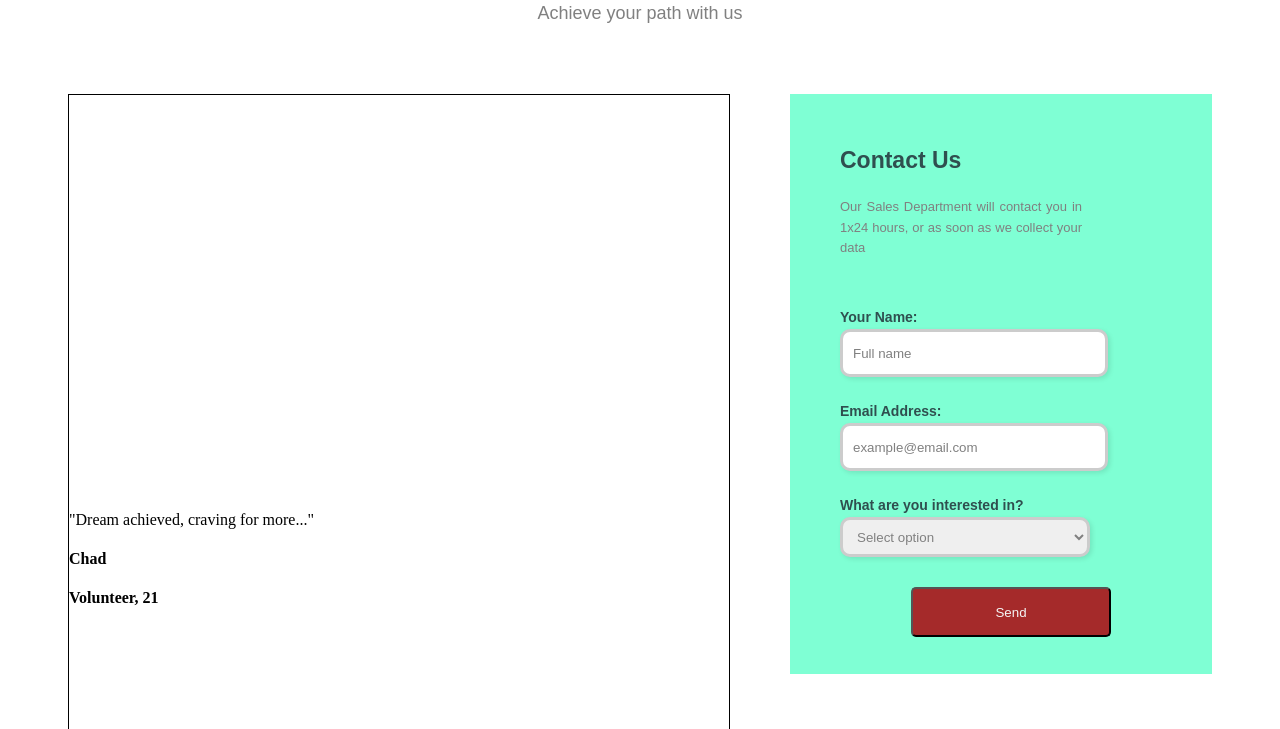
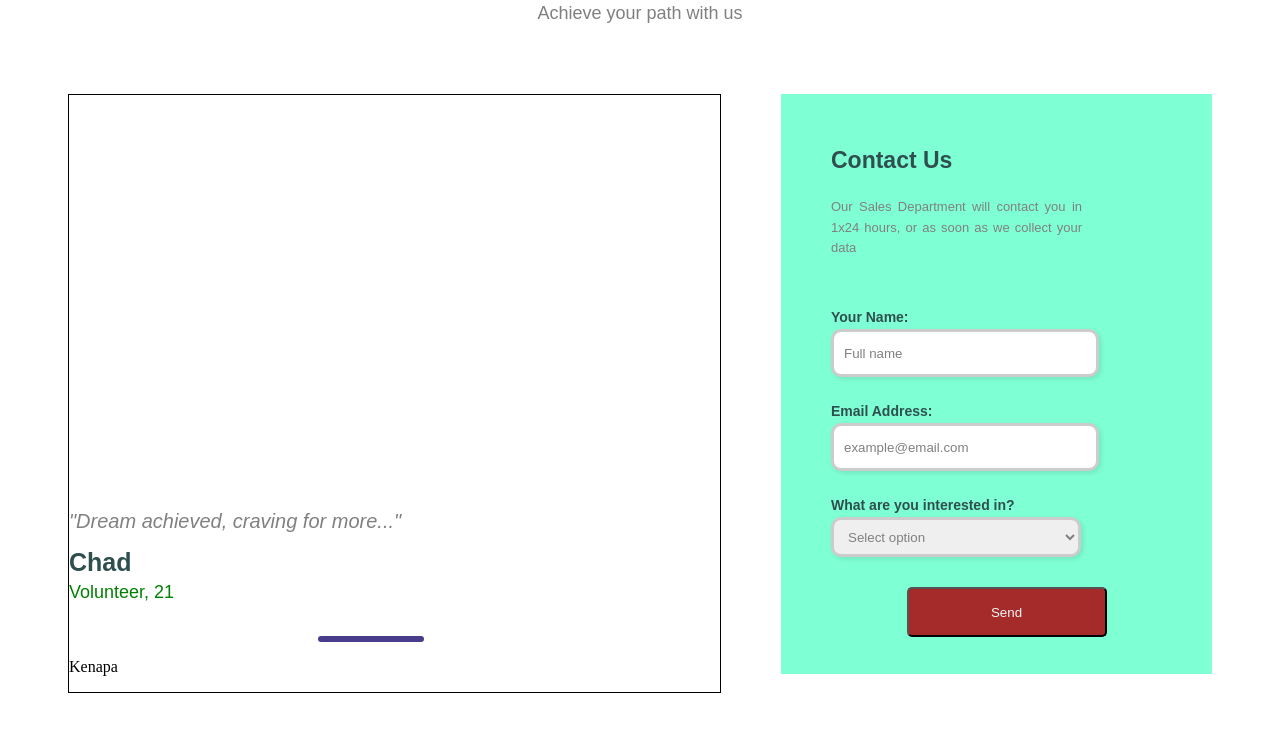
Before and after one commit to revou-fundamental-course/17-feb-25-phil27ajs, a plain HTML site: page index.html in a window 1280 px wide. Shown: the part 223-952 px from the top of the page. After the commit the page ends 924 px from the top, so only its background shows below. Drawn offline with Linux system fonts and the light colour scheme; files whose address does not match are found by name.

Commit message:
ubah dikit buat banner autoslide

```diff
--- a/css/style.css
+++ b/css/style.css
@@ -1,3 +1,6 @@
+/* Ini CSS external */
+
+/* Header & navigation*/
 .main-header {
     display: flex;
     flex-direction: row;
@@ -5,6 +8,8 @@
     margin-left: 100px;
     margin-right: 150px;
 }
+
+/* Logo Company */
 div > h2 {
     background-image: url("..//assets/bckgnd-2.jpg");
     background-position: center;
@@ -16,6 +21,8 @@ div > h2 {
     padding-right: 10px;
 
 }
+
+/* navigation buttons */
 nav {
     align-self: center;
     display: flex;
@@ -85,7 +92,7 @@ header > h4 {
 .main-banner {
     background-size: cover;
     background-position: center;
-    width: 660px;
+    width: 600px;
     height: 400px;
 }
 .pic-1 {
@@ -93,6 +100,41 @@ header > h4 {
 }
 .pic-2 {
     background-image: url(../assets/jakarta.jpg);
+}
+.pic-3 {
+    background-image: url(../assets/grand-canyon.jpg);
+}
+.prg-gen {
+    margin-top: 15px;
+    margin-bottom: 5px;
+    color: grey;
+    font-family: Arial, Helvetica, sans-serif;
+    font-style: italic;
+    font-size: 20px;
+}
+.who {
+    margin-top: 15px;
+    margin-bottom: 5px;
+    color: darkslategrey;
+    font-family: Arial, Helvetica, sans-serif;
+    font-size: 25px;
+}
+.stat {
+    margin-top: 5px;
+    color: green;
+    font-family: Arial, Helvetica, sans-serif;
+    font-weight: normal;
+    font-size: 18px;
+}
+#tesy {
+    height: 100px;
+}
+.separator {
+    width: 100px;
+    align-self: center;
+    margin: 8px 249px 8px 249px;
+    border: 3px solid darkslateblue;
+    border-radius: 5px;
 }
 .cont-us {
     flex: 1;
```
